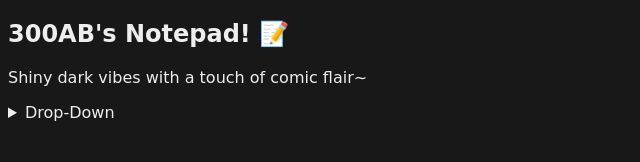
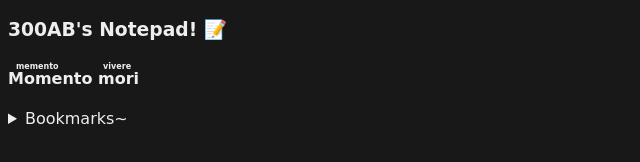
Before and after one commit to 300AB/300ab.github.io, a plain HTML site: page index.html in a window 1280 px wide. Shown: the whole page, without its empty margins (0-640 px from the left). Drawn offline with Linux system fonts and the light colour scheme; a web font is replaced by a local one.

Commit message:
Update index.html

```diff
--- a/index.html
+++ b/index.html
@@ -6,13 +6,13 @@
 </head>
 <body style="background-color:#181818; color: #eee; font-family: 'Comic Neue', cursive;">
   <div>
-  <h2>300AB's Notepad! 📝</h2>
-  <p>Shiny dark vibes with a touch of comic flair~</p>
+  <h3>300AB's Notepad! 📝</h3>
+  <h4><ruby>Momento mori<rt>memento vivere</rt><rp>memento mori</rp></ruby></h4>
   </div>
 
   <div>
 <details>
-<summary>Drop-Down</summary>
+<summary>Bookmarks~</summary>
 <fieldset>
   <legend> Title</legend>
   <p>
```
